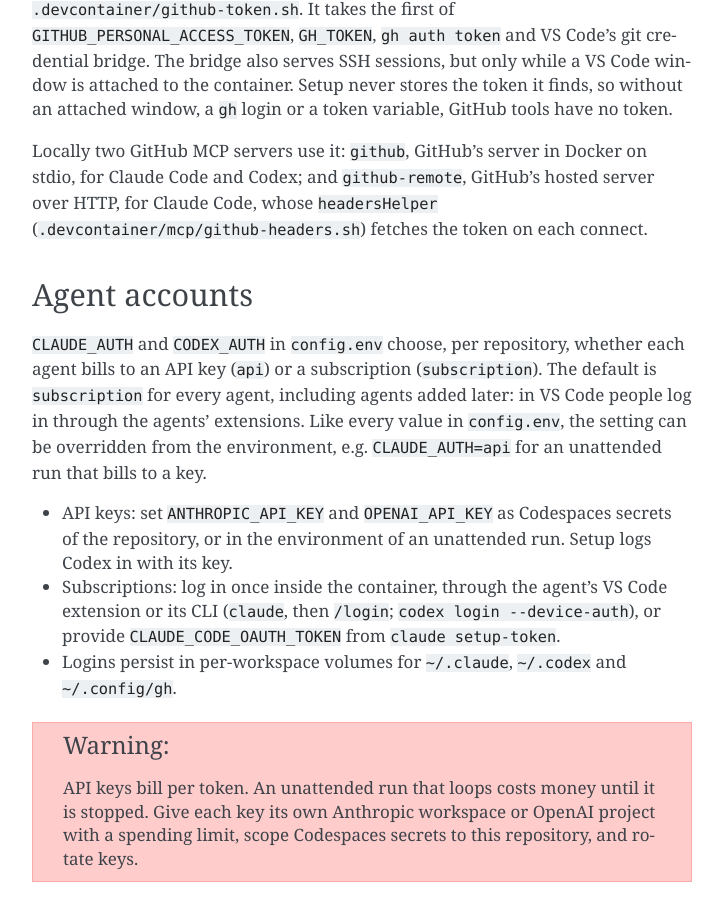
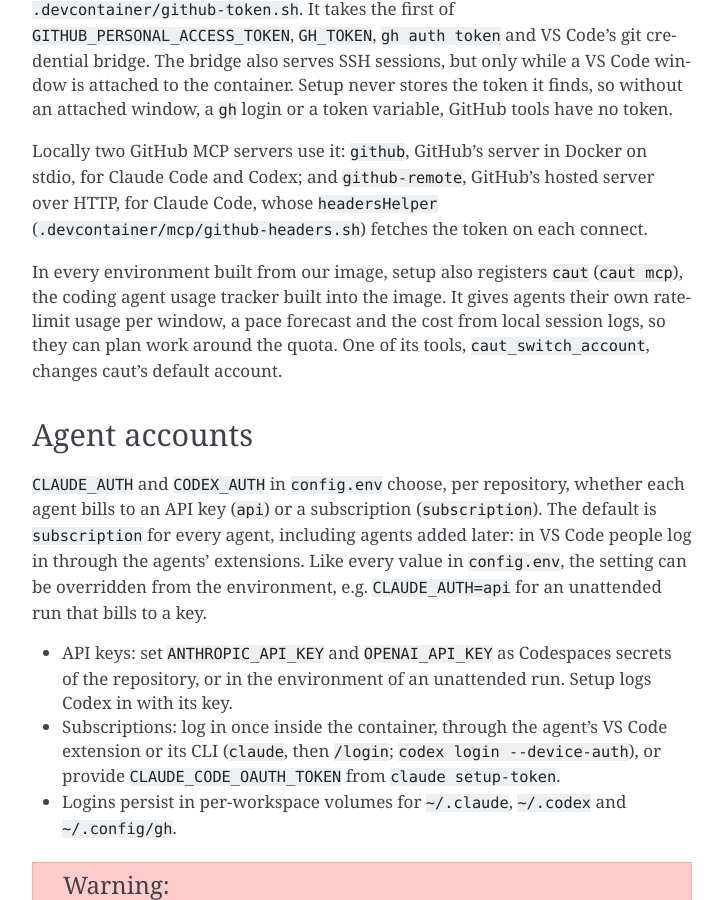
Before and after one commit to jkrenzer/chancellor.py, a Sphinx documentation site: the page built from docs/developer/environments.md, in a window 1280 px wide and 900 px high, scrolled down 2140 px. Shown: the whole window, without its empty margins (388-1111 px from the left). Built offline with Sphinx 7.4.7, drawn with Linux system fonts in a browser that asks for light colours; some of the changed text lies outside the part shown.

Commit message:
chore(dev): register the caut usage tracker as an MCP server
Setup registers MCP servers that ship in the image for every environment built from it, starting
with caut, so agents can see their own rate-limit usage, pace and cost.

Co-Authored-By: Claude Opus 5.5 <noreply@anthropic.com>

```diff
--- a/docs/developer/environments.md
+++ b/docs/developer/environments.md
@@ -67,6 +67,11 @@ token variable, GitHub tools have no token.
 Locally two GitHub MCP servers use it: `github`, GitHub's server in Docker on stdio, for Claude Code
 and Codex; and `github-remote`, GitHub's hosted server over HTTP, for Claude Code, whose
 `headersHelper` (`.devcontainer/mcp/github-headers.sh`) fetches the token on each connect.
+
+In every environment built from our image, setup also registers `caut` (`caut mcp`), the coding
+agent usage tracker built into the image. It gives agents their own rate-limit usage per window, a
+pace forecast and the cost from local session logs, so they can plan work around the quota. One of
+its tools, `caut_switch_account`, changes caut's default account.
 
 ## Agent accounts
 
@@ -138,7 +143,8 @@ The top of `.devcontainer/lib.sh` lists every tie-in point; in short:
   in `devcontainer.json`, and extend `register_mcp` and `configure_auth` in `lib.sh`.
 - New MCP server: servers that run anywhere go into `.mcp.json`; servers that need Docker or other
   host capabilities get a launcher in `.devcontainer/mcp/` and a `register_mcp` call in the hooks of
-  the environments that want them.
+  the environments that want them; servers that ship in our image get a `register_mcp` call in
+  `register_image_mcp` in `lib.sh`.
 - New allowed domain: add it to `.devcontainer/root/firewall-allow.txt` and rebuild.
 
 ## File ownership and links
```
Also changed, not shown: 2 other files.
